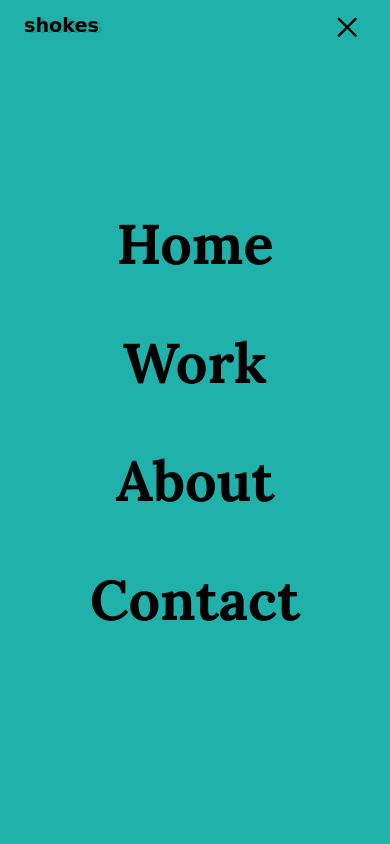
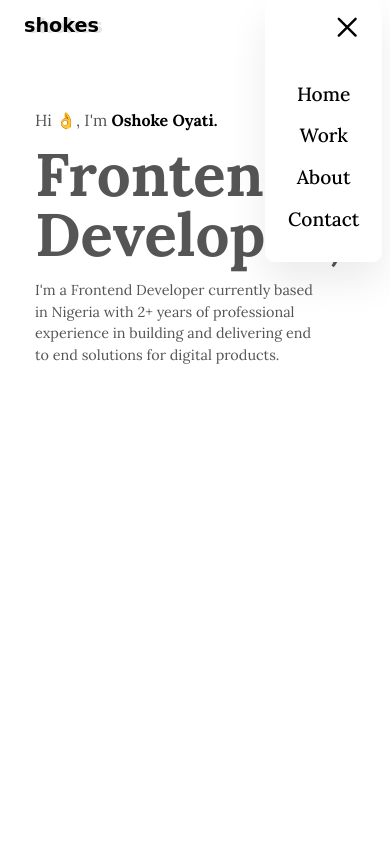
Before and after one commit to shokes/Porfolio-website, a plain HTML site: page index.html in a window 390 px wide. Both pictures are taken after a click on the button 346 px from the left and 28 px from the top of the page. Shown: the top 844 px of the page. Drawn offline with nearby package versions, Linux system fonts and the light colour scheme; a web font is replaced by a local one.

Commit message:
menu layout changed

```diff
--- a/css/queries.css
+++ b/css/queries.css
@@ -15,6 +15,14 @@
 @media (max-width: 73em) {
   .container {
     max-width: 105rem;
+  }
+
+  .btn-mobile-nav:hover {
+    transform: none;
+  }
+
+  .nav {
+    left: 84%;
   }
 
   .header {
@@ -47,6 +55,10 @@
   .header {
     padding: 1rem 0rem;
   }
+
+  .nav {
+    height: 33vh;
+  }
 }
 
 /*  BELOW 1000pX */
@@ -69,6 +81,11 @@
 
   .container {
     max-width: 80rem;
+  }
+
+  .nav {
+    left: 81%;
+    height: 29vh;
   }
 
   .hero {
@@ -168,6 +185,12 @@
     margin-right: 3rem;
   }
 
+  .nav {
+    height: 31vh;
+    width: 30%;
+    left: 68%;
+  }
+
   .logo {
     margin-left: 3rem;
   }
@@ -236,4 +259,8 @@
   .hero-image {
     margin-left: -6rem;
   }
+
+  .main-nav-lists {
+    margin-top: 6.5rem;
+  }
 }
--- a/css/style.css
+++ b/css/style.css
@@ -32,14 +32,18 @@ body {
   display: flex;
   position: absolute;
   top: 0%;
-  left: 0%;
-  height: 100vh;
-  width: 100%;
+  /* left: 0%; */
+  left: 82%;
+  /* height: 100vh; */
+  height: 39vh;
+  width: 15%;
+  /* width: 100%; */
   justify-content: center;
   align-items: center;
   transform: translatex(100%);
   transition: all 0.5s ease-in;
-  background-color: #20b2aa;
+  background-color: #fff;
+  box-shadow: 0 2.4rem 4.8rem rgb(0 0 0 / 8%);
   opacity: 0;
 
   pointer-events: none;
@@ -53,6 +57,7 @@ body {
   visibility: visible;
   transform: translateX(0);
   position: fixed;
+  border-radius: 9px;
 }
 
 .icon-mobile-nav[name="close-outline"] {
@@ -71,17 +76,27 @@ body {
   display: grid;
 
   list-style: none;
-  gap: 7.8rem;
+  /* gap: 7.8rem; */
+  gap: 2.8rem;
 
   align-items: center;
   justify-items: center;
+  margin-top: 3.5rem;
 }
 
 .main-nav-list {
   text-decoration: none;
   color: #000;
-  font-weight: 800;
-  font-size: 7rem;
+  font-weight: 500;
+  /* font-size: 7rem; */
+  font-size: 2.4rem;
+  transition: all 0.2s linear;
+}
+
+.main-nav-list:hover {
+  color: #20b2aa;
+
+  padding-left: 1.5rem;
 }
 .container {
   max-width: 110rem;
@@ -117,7 +132,6 @@ body {
   z-index: 10000;
   margin-top: 1rem;
   font-family: "Sonsie One", cursive;
-  /* margin-left: 11.4rem; */
   text-shadow: 4px 1px 0px rgb(0 0 0 / 10%);
 }
 
@@ -125,7 +139,7 @@ body {
   border: none;
   background: none;
   cursor: pointer;
-  /* margin-right: 11.4rem; */
+
   transition: all 0.3s linear;
   display: block;
   z-index: 9999;
--- a/index.html
+++ b/index.html
@@ -55,7 +55,7 @@
           </ul>
 
         </nav>
-        <button class="btn-mobile-nav"><ion-icon class="icon-mobile-nav" name="menu-outline"></ion-icon>
+        <button class="btn-mobile-nav"><ion-icon class="icon-mobile-nav btn-menu-open" name="menu-outline"></ion-icon>
           <ion-icon class="icon-mobile-nav" name="close-outline"></ion-icon></button>
 
       </header>
--- a/script.js
+++ b/script.js
@@ -7,6 +7,8 @@ const sectionHome = document.querySelector(".section-home");
 const logo = document.querySelector(".logo");
 const heroText = document.querySelector(".hero-text");
 const allSections = document.querySelectorAll(".section");
+const btnOpen = document.querySelector(".btn-menu-open");
+
 //const sectionHidden = document.querySelector(".section-hidden");
 
 //  menu functionality
```
